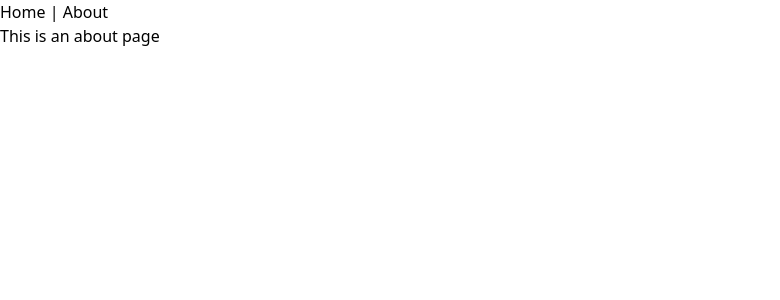
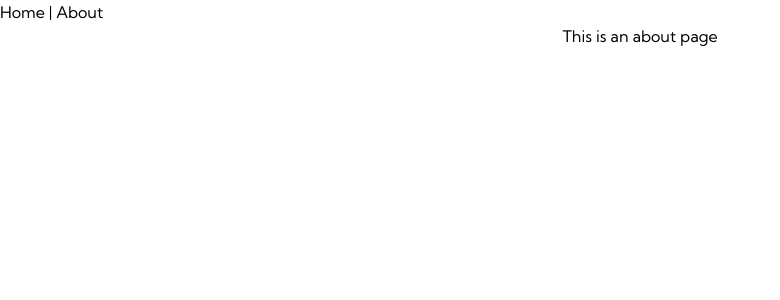
Before and after one commit to moive/composition-api-mastervue, a Vue app: page /about in a window 1280 px wide. Shown: the top 300 px of the page, without its empty margins (0-780 px from the left). Built offline with nearby package versions, Linux system fonts and the light colour scheme.

Commit message:
add tailwindcss tailwindcss-form

```diff
--- a/package.json
+++ b/package.json
@@ -18,6 +18,7 @@
     "vuex": "^4.1.0"
   },
   "devDependencies": {
+    "@tailwindcss/forms": "^0.5.3",
     "@typescript-eslint/eslint-plugin": "^5.41.0",
     "@typescript-eslint/parser": "^5.41.0",
     "@vue/cli-plugin-babel": "~5.0.0",
--- a/public/index.html
+++ b/public/index.html
@@ -6,6 +6,12 @@
 		<meta name="viewport" content="width=device-width,initial-scale=1.0" />
 		<link rel="icon" href="<%= BASE_URL %>favicon.ico" />
 		<title><%= htmlWebpackPlugin.options.title %></title>
+		<link rel="preconnect" href="https://fonts.googleapis.com" />
+		<link rel="preconnect" href="https://fonts.gstatic.com" crossorigin />
+		<link
+			href="https://fonts.googleapis.com/css2?family=Kumbh+Sans:wght@400;700&display=swap"
+			rel="stylesheet"
+		/>
 	</head>
 	<body>
 		<noscript>
--- a/src/App.vue
+++ b/src/App.vue
@@ -3,5 +3,9 @@
 		<router-link to="/">Home</router-link> |
 		<router-link to="/about">About</router-link>
 	</nav>
-	<router-view />
+	<div class="container mx-auto">
+		<div class="flex justify-center flex-col items-center">
+			<router-view />
+		</div>
+	</div>
 </template>
--- a/src/assets/tailwind.css
+++ b/src/assets/tailwind.css
@@ -3,3 +3,25 @@
 @tailwind components;
 
 @tailwind utilities;
+
+@layer base {
+	html {
+		font-family: Kumbh Sans, system-ui, sans-serif;
+	}
+}
+
+.field {
+	@apply block text-sm leading-5 w-full py-2 px-3 border-2 border-slate-500 text-slate-500 rounded shadow-sm focus:outline-none focus:ring focus:ring-indigo-100 focus:border-indigo-300;
+}
+
+.field-checkbox {
+	@apply w-4 h-4 mr-2 border-2 rounded text-green-600 bg-gray-100 border-gray-300 focus:ring-green-500 dark:focus:ring-blue-600 dark:ring-offset-gray-800 focus:ring-2 dark:bg-gray-700 dark:border-gray-600;
+}
+
+.field-radio {
+	@apply h-4 w-4 m-2 border-gray-300 text-red-600 focus:ring-red-500;
+}
+
+.btn {
+	@apply px-6 py-2 font-semibold text-sm bg-cyan-700 text-white rounded-full shadow-sm;
+}
--- a/src/views/HomeView.vue
+++ b/src/views/HomeView.vue
@@ -1,6 +1,4 @@
 <template>
-	<div class="container mx-auto">
-		<div class="flex justify-center flex-col items-center">
 	<img alt="Vue logo" src="../assets/logo.png" />
 	<div>
 		<p>Spaces Left: {{ spacesLeft }} out of {{ capacity }}</p>
@@ -11,8 +9,6 @@
 		>
 			Increase Capacity
 		</button>
-			</div>
-		</div>
 	</div>
 </template>
 
--- a/tailwind.config.js
+++ b/tailwind.config.js
@@ -1,8 +1,18 @@
+const defaultTheme = require('tailwindcss/defaultTheme')
+
 /** @type {import('tailwindcss').Config} */
 module.exports = {
   content: ['./public/**/*.html', './src/**/*.{vue,js,ts,jsx,tsx}'],
   theme: {
-    extend: {},
+    extend: {
+      extend: {
+        fontFamily: {
+          'sans': ['Kumbh Sans', ...defaultTheme.fontFamily.sans],
+        },
+      }
+    },
   },
-  plugins: [],
+  plugins: [
+    require('@tailwindcss/forms'),
+  ],
 }
```
Also changed, not shown: 1 other file (tests, documents, lock files or other folders). Lines whose indentation alone changed are shown as unchanged.
